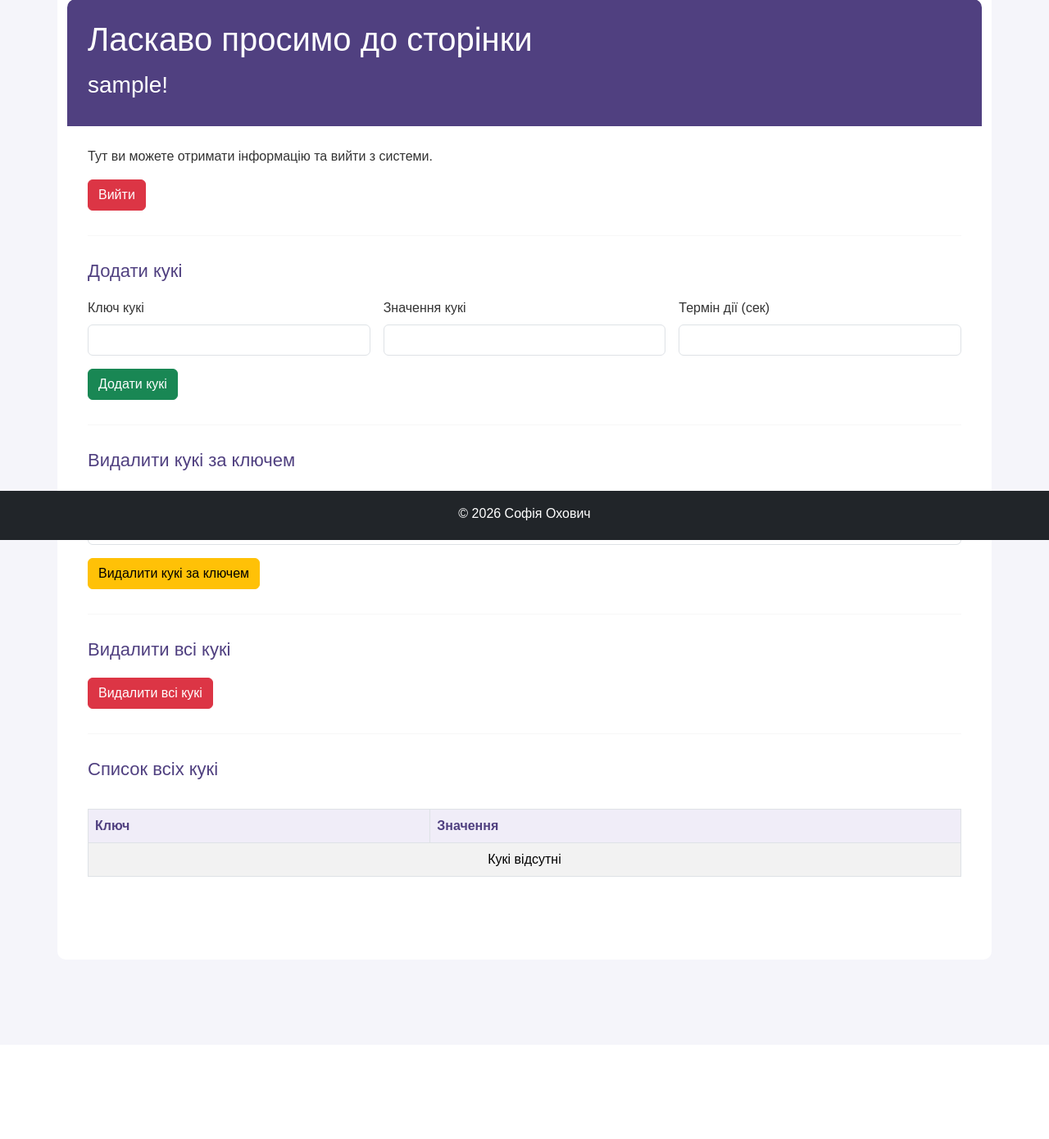
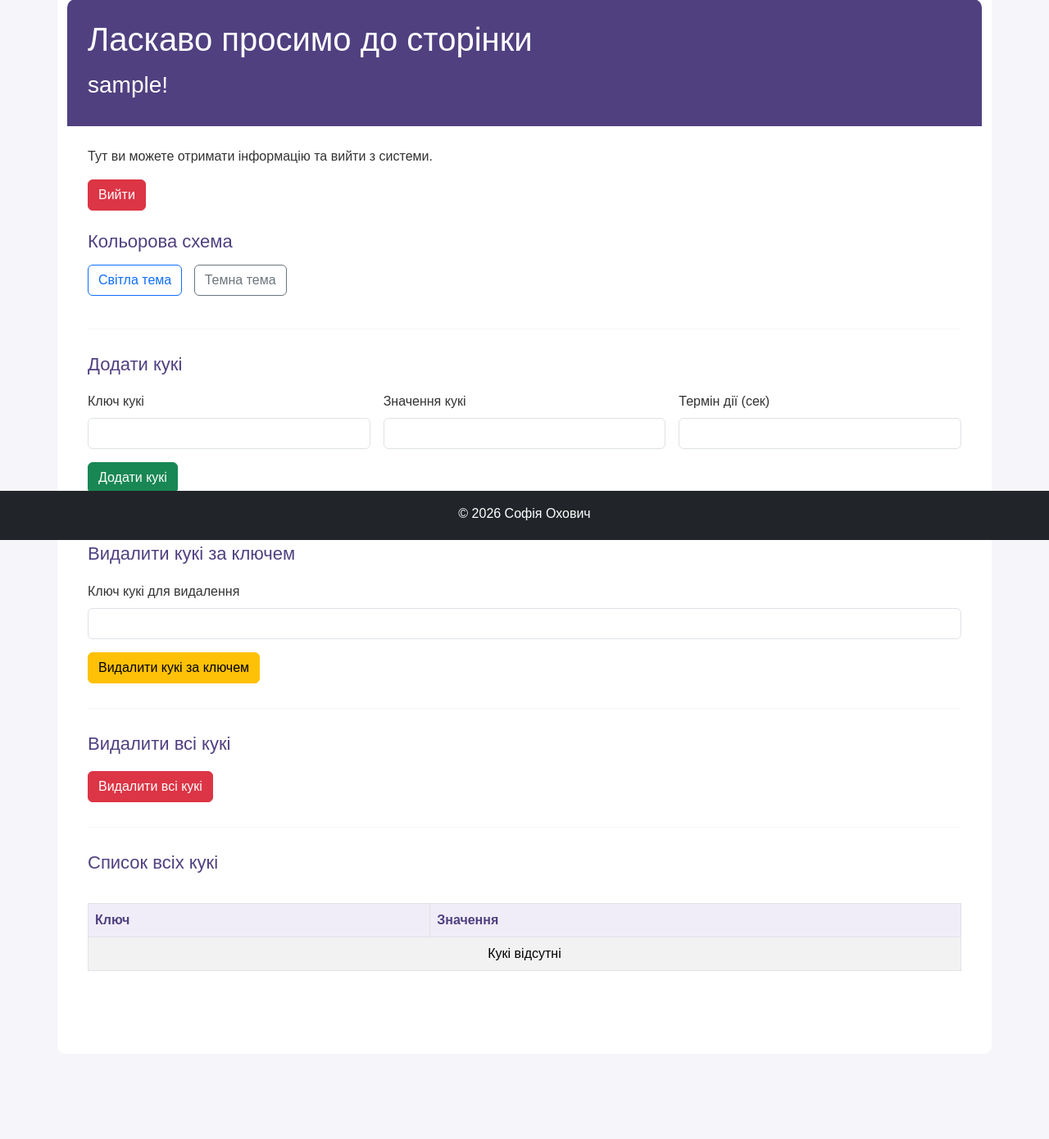
Before and after one commit to sofiiaokhovych/flask-app-lab, a Flask app: page /users/profile in a window 1280 px wide. Shown: the part 141-1531 px from the top of the page at 82% size. Before the commit the page ends 1211 px from the top, so only its background shows below. Run offline with Flask 3, Linux system fonts and the light colour scheme; the visitor is signed in with stand-in values (Sample User, id 1).

Commit message:
Task3-07:Add profile theme switching

```diff
--- a/app/static/css/style.css
+++ b/app/static/css/style.css
@@ -343,6 +343,101 @@ footer {
     word-break: break-word;
 }
 
+.theme-switcher {
+    margin-top: 25px;
+}
+
+.theme-switcher h2 {
+    margin-bottom: 15px;
+}
+
+.theme-switcher .btn {
+    margin-right: 10px;
+    margin-bottom: 10px;
+}
+
+.profile-light {
+    background-color: #ffffff;
+    color: #333333;
+}
+
+.profile-light .profile-header {
+    background-color: #504080;
+}
+
+.profile-dark {
+    background-color: #292735;
+    color: #f5f5f5;
+}
+
+.profile-dark .profile-header {
+    background-color: #171522;
+}
+
+.profile-dark .profile-content {
+    background-color: #292735;
+    color: #f5f5f5;
+}
+
+.profile-dark .profile-content h2 {
+    color: #d8c8ff;
+}
+
+.profile-dark .form-label {
+    color: #f5f5f5;
+}
+
+.profile-dark .form-control {
+    background-color: #393646;
+    color: #ffffff;
+    border-color: #5c566b;
+}
+
+.profile-dark .form-control:focus {
+    background-color: #393646;
+    color: #ffffff;
+}
+
+.profile-dark .table {
+    --bs-table-bg: #393646;
+    --bs-table-color: #ffffff;
+    --bs-table-border-color: #5c566b;
+    --bs-table-striped-bg: #444052;
+    --bs-table-striped-color: #ffffff;
+}
+
+.profile-dark .table th {
+    background-color: #444052;
+    color: #d8c8ff;
+}
+
+.profile-dark .btn-outline-secondary {
+    color: #ffffff;
+    border-color: #b7a8d8;
+}
+
+.profile-dark .btn-outline-secondary:hover {
+    background-color: #b7a8d8;
+    color: #171522;
+}
+
+body.profile-page-dark {
+    background-color: #211f2b;
+}
+
+body.profile-page-light {
+    background-color: #f5f5fa;
+}
+
+body.profile-page-dark main {
+    background-color: #211f2b;
+}
+
+body.profile-page-light main {
+    background-color: #ffffff;
+}
+
+
 @media (max-width: 600px) {
     .about-content {
         flex-direction: column;
--- a/app/templates/base.html
+++ b/app/templates/base.html
@@ -7,7 +7,7 @@
     <link href="https://cdn.jsdelivr.net/npm/bootstrap@5.3.3/dist/css/bootstrap.min.css" rel="stylesheet">
     <link rel="stylesheet" href="{{ url_for('static', filename='css/style.css') }}">
 </head>
-<body class="d-flex flex-column min-vh-100">
+<body class="d-flex flex-column min-vh-100 {% block body_class %}{% endblock %}">
 
     <header>{% include 'navbar.html' %}</header>
 
--- a/app/users/templates/users/profile.html
+++ b/app/users/templates/users/profile.html
@@ -2,9 +2,10 @@
 
 {% block title %}Profile{% endblock %}
 
+{% block body_class %}profile-page-{{ theme }}{% endblock %}
+
 {% block content %}
-
-<div class="profile-container">
+<div class="profile-container {% if theme == 'dark' %}profile-dark{% else %}profile-light{% endif %}">
     <div class="profile-header">
         <h1>Ласкаво просимо до сторінки</h1>
         <h3>{{ username }}!</h3>
@@ -16,6 +17,20 @@
         <form action="{{ url_for('users.logout') }}" method="POST">
             <button type="submit" class="btn btn-danger">Вийти</button>
         </form>
+
+        <div class="theme-switcher">
+            <h2>Кольорова схема</h2>
+
+            <a href="{{ url_for('users.change_theme', theme='light') }}"
+                class="btn btn-outline-primary">
+                Світла тема
+            </a>
+
+            <a href="{{ url_for('users.change_theme', theme='dark') }}"
+                class="btn btn-outline-secondary">
+                Темна тема
+            </a>
+        </div>
         <hr>
 
         <h2>Додати кукі</h2>
@@ -88,5 +103,4 @@
         </div>
     </div>
 </div>
-
 {% endblock %}
--- a/app/users/views.py
+++ b/app/users/views.py
@@ -37,6 +37,7 @@ def login():
 
     return render_template("login.html")
 
+
 @user_bp.route("/profile")
 def profile():
     username = session.get("username")
@@ -46,7 +47,12 @@ def profile():
         return redirect(url_for("users.login"))
 
     cookies = request.cookies
-    return render_template("profile.html", username=username, cookies=cookies)
+    theme = request.cookies.get("profile_theme", "light")
+
+    if theme not in ["light", "dark"]:
+        theme = "light"
+
+    return render_template("profile.html", username=username, cookies=cookies, theme=theme)
 
 @user_bp.route("/logout", methods=["POST"])
 def logout():
@@ -113,3 +119,18 @@ def delete_all_cookies():
 
     flash("Усі користувацькі кукі успішно видалено!", "success")
     return response
+
+@user_bp.route("/change-theme/<theme>")
+def change_theme(theme):
+    if "username" not in session:
+        flash("Please log in first!", "danger")
+        return redirect(url_for("users.login"))
+
+    if theme not in ["light", "dark"]:
+        flash("Невідома тема!", "danger")
+        return redirect(url_for("users.profile"))
+
+    response = make_response(redirect(url_for("users.profile")))
+    response.set_cookie("profile_theme", theme, max_age=60 * 60 * 24 * 30)
+
+    return response
```
